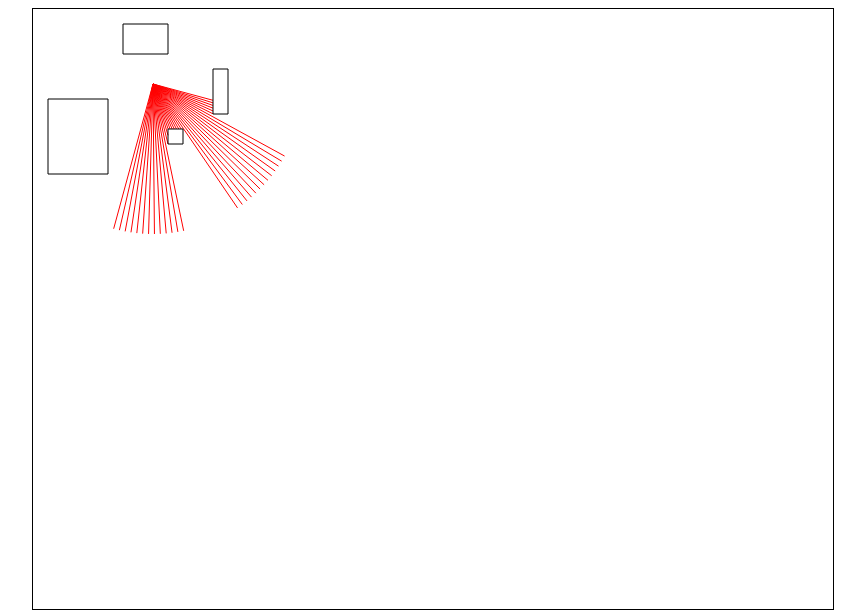
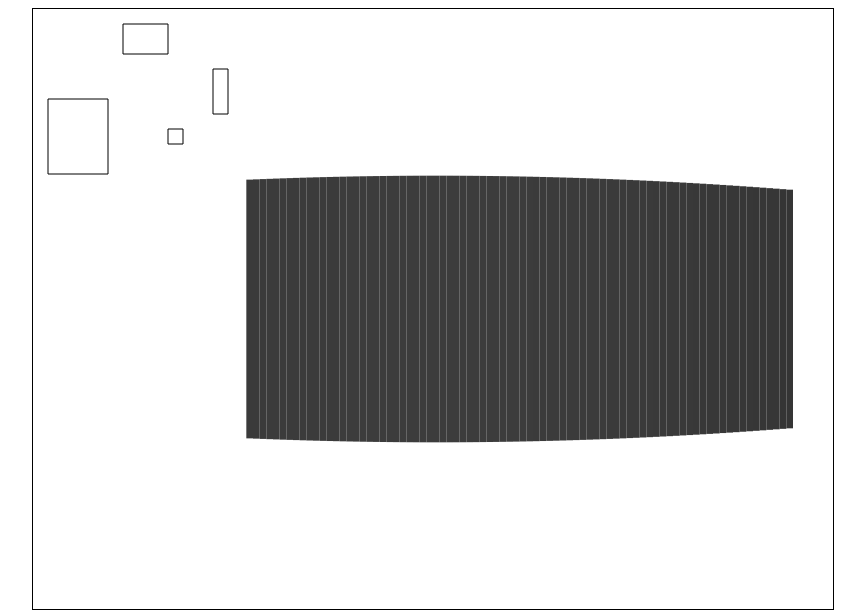
Before and after one commit to redspirit/raycast_fps, a website: page public/index.html in a window 1280 px wide. Shown: the whole page, without its empty margins (207-1072 px from the left). Drawn offline with nearby package versions, Linux system fonts and the light colour scheme.

Commit message:
visualize

```diff
--- a/public/index.html
+++ b/public/index.html
@@ -12,6 +12,7 @@
 
 
 <link href="styles.css" rel="stylesheet" type="text/css" />
+<script src="https://unpkg.com/hotkeys-js/dist/hotkeys.min.js"></script>
 <script src="js/engine.js"></script>
 <script src="js/intersect.js"></script>
 <script src="js/map.js"></script>
--- a/public/js/intersect.js
+++ b/public/js/intersect.js
@@ -66,7 +66,7 @@ Intersection.intersectLinePolygon = function(a1, a2, points) {
     let result = new Intersection("No Intersection");
     let length = points.length;
     result.intersect = false;
-    result.distance = Infinity;
+    result.distance = null;
 
     for ( let i = 0; i < length; i++ ) {
         let b1 = points[i];
--- a/public/js/main.js
+++ b/public/js/main.js
@@ -28,21 +28,51 @@ let update = (ctx, delta) => {
 
 
 let dirAngle = 0;       // in deg
-let viewingAngle = 90;  // in deg
-let rayLength = 150;
+let viewingAngle = 60;  // in deg
+let rayLength = 300;
 let cameraPoint = {x: 8 * 15, y: 5 * 15};
-let raysCount = 40;
+let raysCount = 120;
 
 let rayDelta = viewingAngle / raysCount; // in deg
+let barWidth = 800 / raysCount;
+
+
+let direction = 0;
+
+hotkeys('W', {keyup: true, keydown: true}, function() {
+    if (event.type === 'keydown') {
+        direction = 1;
+    }
+    if (event.type === 'keyup') {
+        direction = 0;
+    }
+});
+
+hotkeys('S', {keyup: true, keydown: true}, function() {
+    if (event.type === 'keydown') {
+        direction = -1;
+    }
+    if (event.type === 'keyup') {
+        direction = 0;
+    }
+});
+
 
 let drawPreview = (ctx, delta) => {
 
-    dirAngle += 0.2;
+    // dirAngle += 0.05;
+
+    // console.log(direction);
+
+    let speed = 1;
+    cameraPoint.x += direction * Math.cos(engine.toRad(dirAngle)) * speed;
+    cameraPoint.y += direction * Math.sin(engine.toRad(dirAngle)) * speed;
+
 
     let leftAngle = dirAngle - (viewingAngle / 2);
     let rightAngle = dirAngle + (viewingAngle / 2);
 
-    // console.log(leftAngle, rightAngle);
+    let barX = 0;
 
     for ( let a = leftAngle; a <= rightAngle; a += rayDelta) {
 
@@ -54,11 +84,21 @@ let drawPreview = (ctx, delta) => {
 
         let intersectResult = Intersection.intersectLinePolygons(cameraPoint, endRayPoint, MapData);
 
-        ctx.beginPath();
-        ctx.strokeStyle = "rgb(255,0,0)";
-        ctx.moveTo(cameraPoint.x, cameraPoint.y);
-        ctx.lineTo(intersectResult.target.x, intersectResult.target.y);
-        ctx.stroke();
+        if(intersectResult.distance !== null) {
+            let barHeight = 1 / intersectResult.distance * 1000 * 16;
+            let color = (120 - intersectResult.distance).toString();
+            ctx.fillStyle = 'rgb('+color+','+color+','+color+')';
+            // ctx.strokeStyle = ctx.fillStyle;
+            ctx.fillRect(barX, 300 - (barHeight / 2), barWidth, barHeight);
+        }
+        barX += barWidth;
+
+
+        // ctx.beginPath();
+        // ctx.strokeStyle = "rgb(255,0,0)";
+        // ctx.moveTo(cameraPoint.x, cameraPoint.y);
+        // ctx.lineTo(intersectResult.target.x, intersectResult.target.y);
+        // ctx.stroke();
 
     }
 
```
